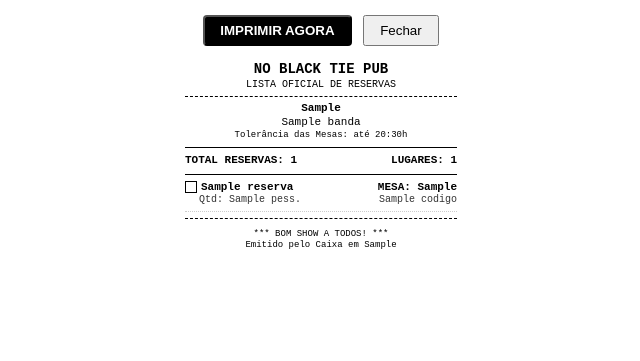
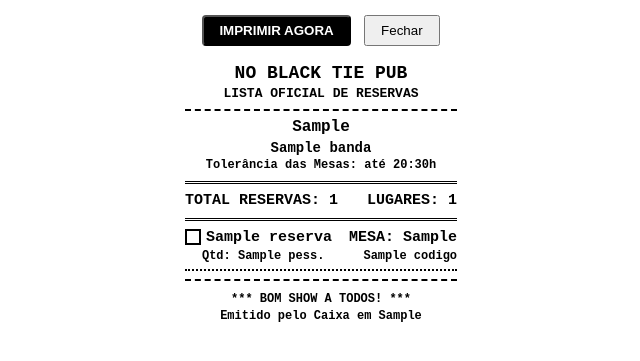
Before and after one commit to HCrepaldi/Cardapio-pub, a FastAPI app: template templates/imprimir_80mm.html in a window 1280 px wide. Shown: the top 361 px of the page, without its empty margins (319-959 px from the left). Run offline with FastAPI, Linux system fonts and the light colour scheme; the template is opened without the code that fills it: most values are stand-ins (such as "Sample title", 1, 10 or a date in 2020).

Commit message:
Melhora legibilidade da impressao termica (80mm)
A lista saia apagada na bobina termica por 3 motivos, agora corrigidos:
- Fonte pequena (11px/9px) -> aumentada (14px+) e tudo em negrito
- Cores cinza (#333, #ccc) que a termica nao imprime -> tudo preto puro (#000)
- Adicionado print-color-adjust: exact para o navegador nao clarear as cores
Linhas divisorias mais grossas. Testado: rota retorna 200 e renderiza a lista.

```diff
--- a/templates/imprimir_80mm.html
+++ b/templates/imprimir_80mm.html
@@ -4,10 +4,17 @@
     <meta charset="UTF-8">
     <title>Lista de Reservas - No Black Tie Pub</title>
     <style>
-        /* Formatação perfeita para bobina térmica de 80mm */
+        /* Formatação para bobina térmica de 80mm.
+           Impressora térmica NÃO imprime cinza: tudo precisa ser preto puro (#000)
+           e com fonte maior/negrito, senão sai apagado. */
         @page {
             size: 80mm auto;
             margin: 0;
+        }
+        * {
+            /* Força o navegador a imprimir as cores exatas (não "clarear" nada) */
+            -webkit-print-color-adjust: exact !important;
+            print-color-adjust: exact !important;
         }
         body {
             font-family: "Courier New", Courier, monospace;
@@ -16,27 +23,35 @@
             padding: 4mm 2mm;
             color: #000;
             background: #fff;
-            font-size: 11px;
-            line-height: 1.25;
+            font-size: 14px;      /* era 11px - aumentado para legibilidade */
+            font-weight: bold;    /* tudo em negrito: sai bem mais forte na térmica */
+            line-height: 1.35;
         }
         .text-center { text-align: center; }
         .bold { font-weight: bold; }
-        .linha { border-top: 1px dashed #000; margin: 5px 0; }
-        .linha-dupla { border-top: 1px double #000; margin: 6px 0; }
+        /* Linhas mais grossas e 100% pretas */
+        .linha { border-top: 2px dashed #000; margin: 6px 0; }
+        .linha-dupla { border-top: 3px double #000; margin: 7px 0; }
         .flex { display: flex; justify-content: space-between; }
 
         .item-reserva {
-            margin-bottom: 6px;
-            padding-bottom: 4px;
-            border-bottom: 1px dotted #ccc;
+            margin-bottom: 8px;
+            padding-bottom: 5px;
+            border-bottom: 2px dotted #000;   /* preto puro (antes era cinza claro) */
         }
         .box-check {
             display: inline-block;
-            width: 10px;
-            height: 10px;
-            border: 1px solid #000;
-            margin-right: 4px;
+            width: 12px;
+            height: 12px;
+            border: 2px solid #000;
+            margin-right: 5px;
             vertical-align: middle;
+        }
+        /* Detalhes (qtd/código): antes eram cinza e pequenos -> agora pretos e maiores */
+        .detalhe {
+            font-size: 12px;
+            color: #000;
+            margin-left: 17px;
         }
         @media print {
             .no-print { display: none; }
@@ -56,17 +71,17 @@
 
     <!-- CABEÇALHO DO PUB -->
     <div class="text-center">
-        <div class="bold" style="font-size: 14px;">NO BLACK TIE PUB</div>
-        <div style="font-size: 10px;">LISTA OFICIAL DE RESERVAS</div>
+        <div class="bold" style="font-size: 18px;">NO BLACK TIE PUB</div>
+        <div style="font-size: 13px;">LISTA OFICIAL DE RESERVAS</div>
         <div class="linha"></div>
-        <div class="bold">{{ show.data_show }}</div>
-        <div>{{ show.banda }}</div>
-        <div style="font-size: 9px;">Tolerância das Mesas: até 20:30h</div>
+        <div class="bold" style="font-size: 16px;">{{ show.data_show }}</div>
+        <div style="font-size: 14px;">{{ show.banda }}</div>
+        <div style="font-size: 12px;">Tolerância das Mesas: até 20:30h</div>
     </div>
 
     <div class="linha-dupla"></div>
 
-    <div class="flex bold">
+    <div class="flex bold" style="font-size: 15px;">
         <span>TOTAL RESERVAS: {{ reservas|length }}</span>
         <span>LUGARES: {{ total_pessoas }}</span>
     </div>
@@ -76,11 +91,11 @@
     <!-- LISTAGEM DOS CLIENTES -->
     {% for r in reservas %}
     <div class="item-reserva">
-        <div class="flex bold">
+        <div class="flex bold" style="font-size: 15px;">
             <span><span class="box-check"></span>{{ r.nome_cliente[:20] }}</span>
             <span>MESA: {{ r.mesas_alocadas }}</span>
         </div>
-        <div class="flex" style="font-size: 10px; color: #333; margin-left: 14px;">
+        <div class="flex detalhe">
             <span>Qtd: {{ r.qtd_pessoas }} pess.</span>
             <span>{{ r.codigo }}</span>
         </div>
@@ -91,7 +106,7 @@
 
     <div class="linha"></div>
 
-    <div class="text-center" style="font-size: 9px; margin-top: 10px;">
+    <div class="text-center" style="font-size: 12px; margin-top: 10px;">
         *** BOM SHOW A TODOS! ***<br>
         Emitido pelo Caixa em {{ show.data_show }}
     </div>
```
